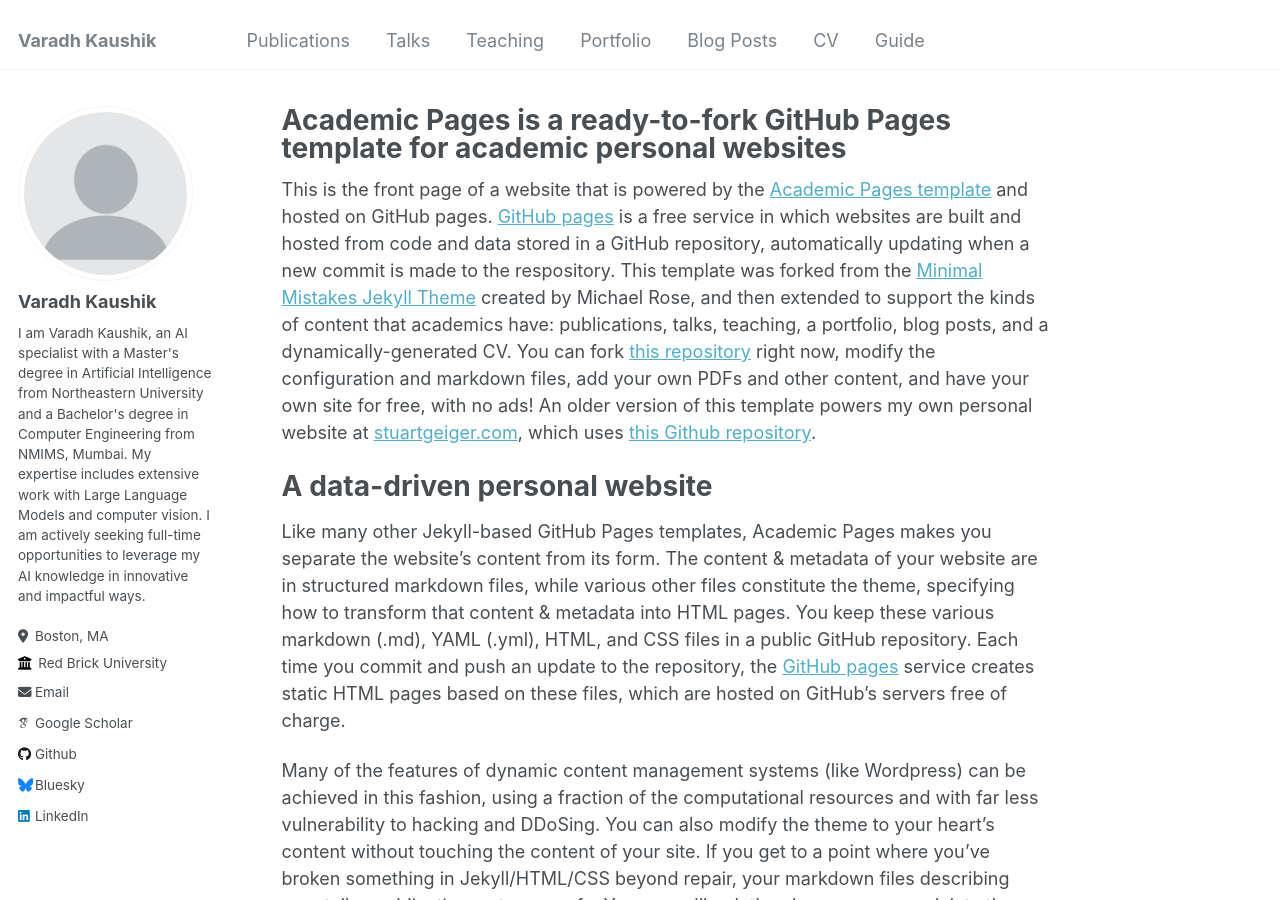
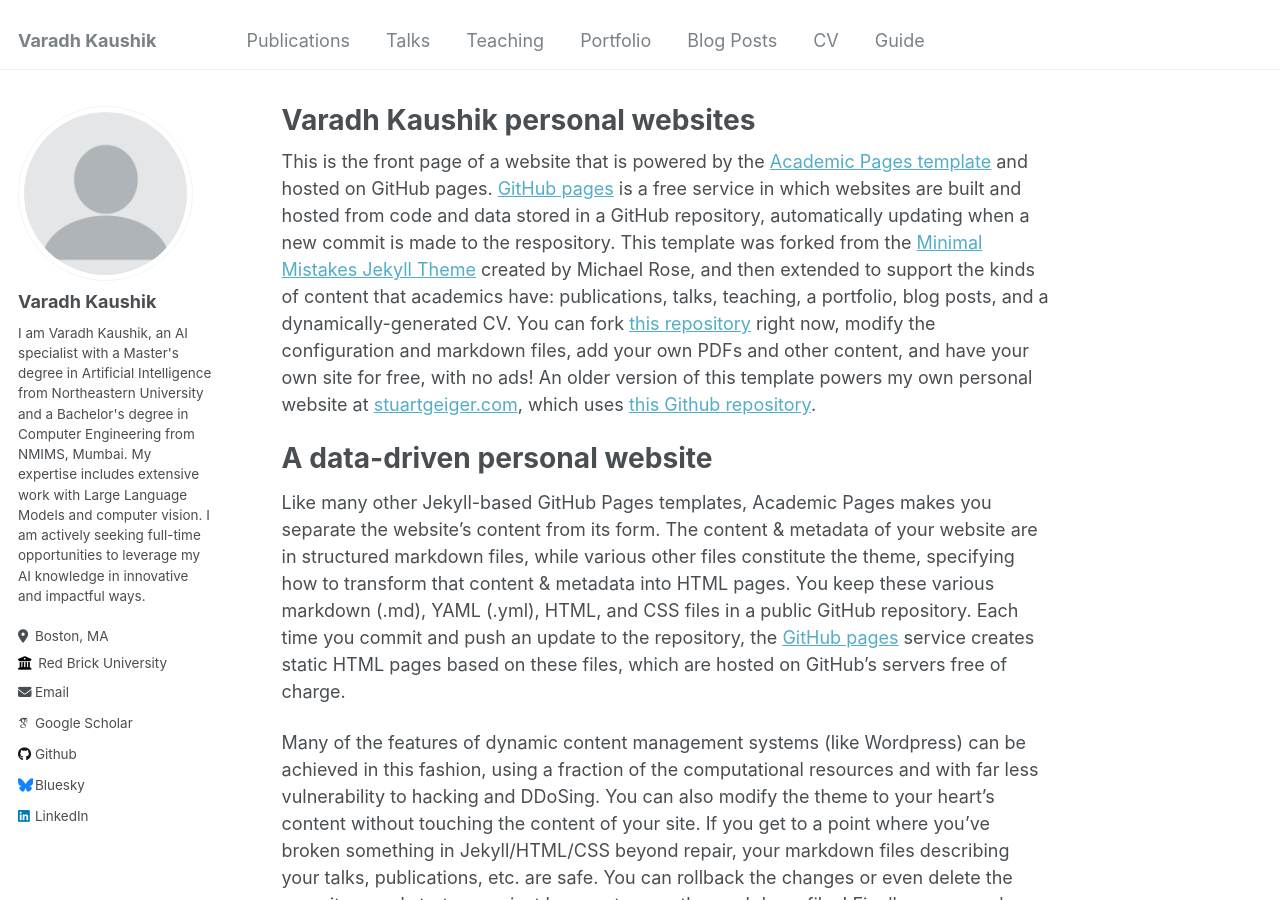
Before and after one commit to VaradhKaushik/VaradhKaushik.github.io, a Jekyll site: the page built from _pages/about.md, in a window 1280 px wide and 900 px high. Built offline with Jekyll 4.4.1, drawn with Linux system fonts in a browser that asks for light colours; some web fonts are replaced.

Commit message:
Updated about.md

```diff
--- a/_pages/about.md
+++ b/_pages/about.md
@@ -1,6 +1,6 @@
 ---
 permalink: /
-title: "Academic Pages is a ready-to-fork GitHub Pages template for academic personal websites"
+title: "Varadh Kaushik personal websites"
 author_profile: true
 redirect_from:
   - /about/
```
